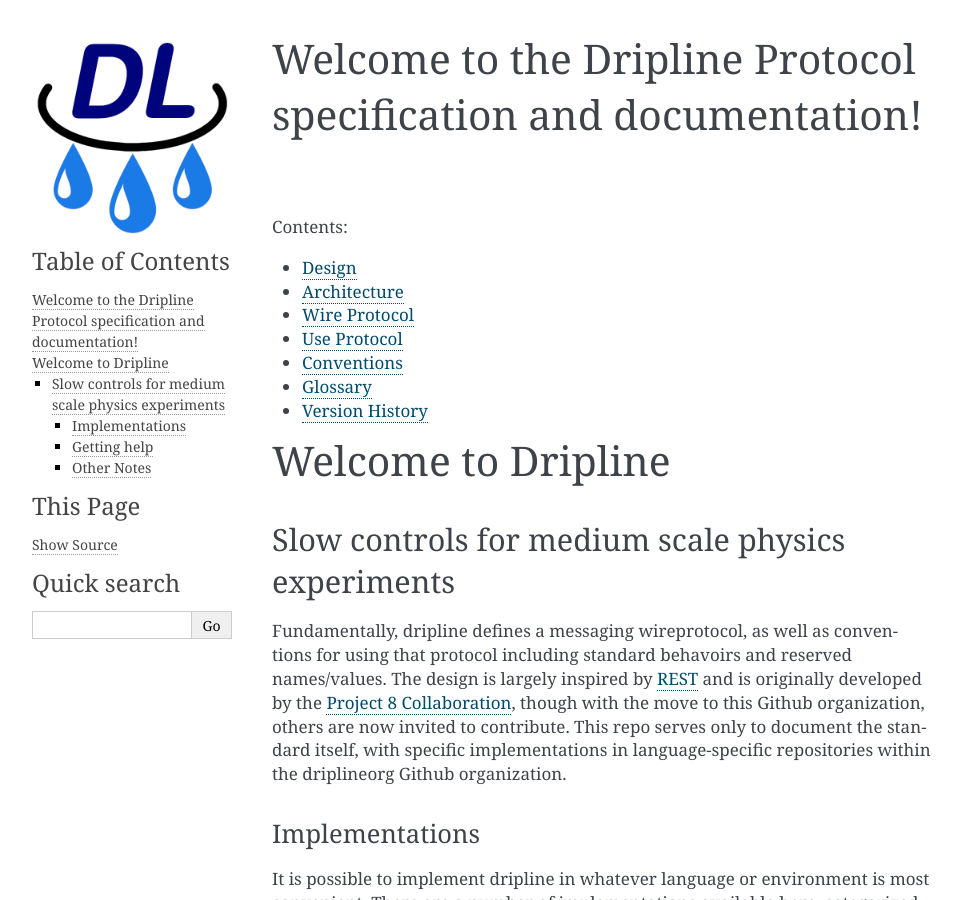
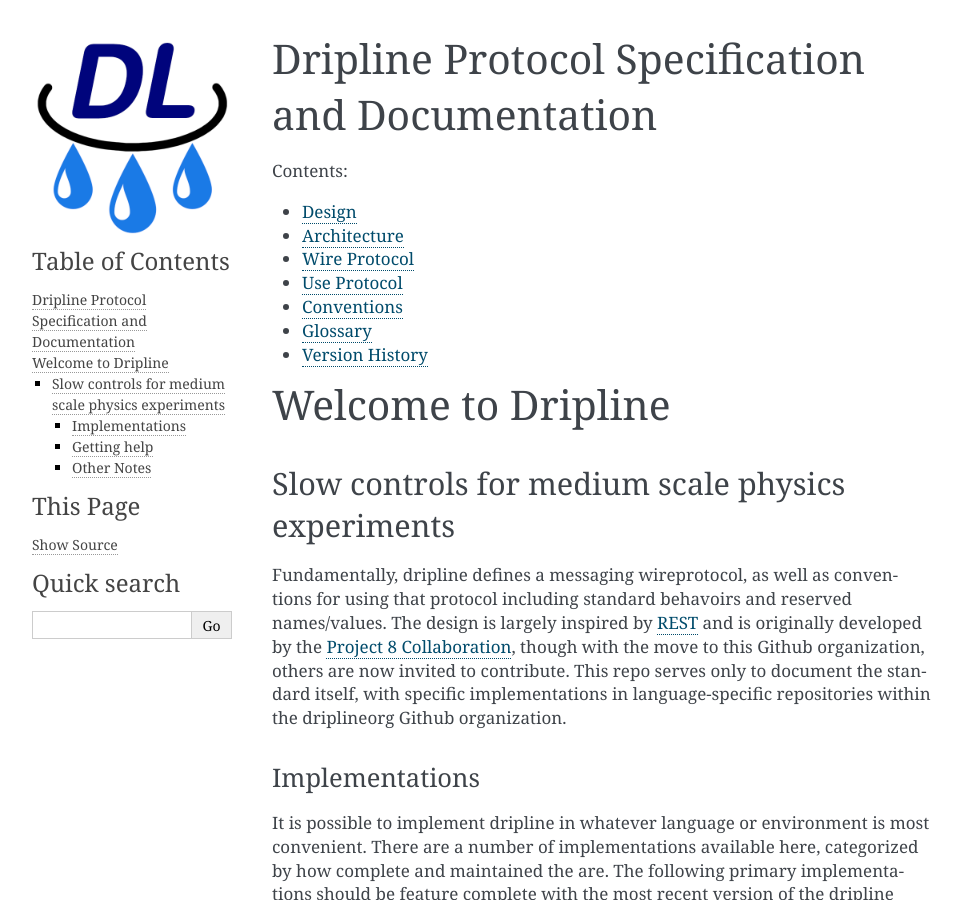
Before and after one commit to driplineorg/dripline, a Sphinx documentation site: the page built from source/index.rst, in a window 1280 px wide and 900 px high. Shown: the whole window, without its empty margins (148-1110 px from the left). Built offline with Sphinx 7.4.7, drawn with Linux system fonts in a browser that asks for light colours.

Commit message:
Removed duplicated welcome message

```diff
--- a/source/index.rst
+++ b/source/index.rst
@@ -1,7 +1,7 @@
 .. Dripline Protocol specification and documentation
 
-Welcome to the Dripline Protocol specification and documentation!
-=================================================================
+Dripline Protocol Specification and Documentation
+=================================================
 
 .. toctree::
    :maxdepth: 1
```
